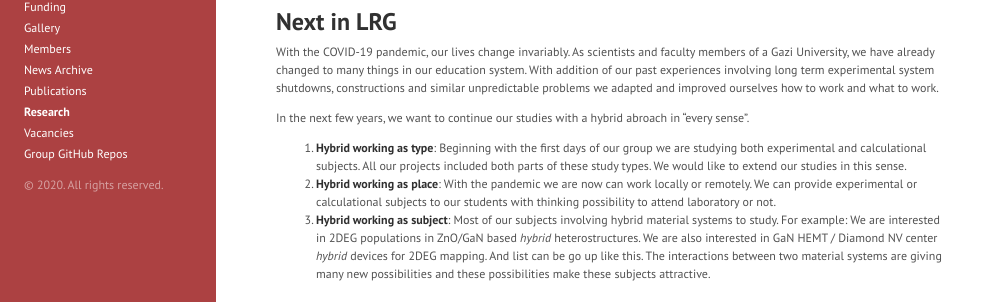
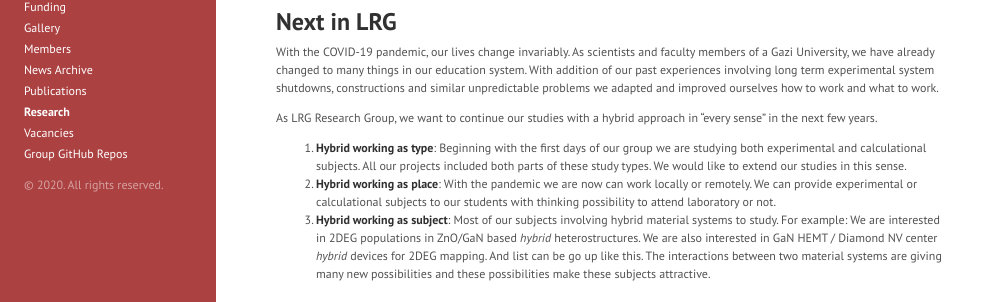
Before and after one commit to lrgresearch/oldwebsite, a Jekyll site: the page built from research.md, in a window 1280 px wide and 900 px high, scrolled down 497 px. Shown: the part 150-452 px from the top of the window, without its empty margins (0-987 px from the left). Built offline with Jekyll 4.4.1, drawn with Linux system fonts in a browser that asks for light colours.

Commit message:
Update research.md

```diff
--- a/research.md
+++ b/research.md
@@ -32,7 +32,7 @@ title: Research
 # Next in LRG
 With the COVID-19 pandemic, our lives change invariably. As scientists and faculty members of a Gazi University, we have already changed to many things in our education system. With addition of our past experiences involving long term experimental system shutdowns, constructions and similar unpredictable problems we adapted and improved ourselves how to work and what to work.
 
-In the next few years, we want to continue our studies with a hybrid abroach in "every sense".
+As LRG Research Group, we want to continue our studies with a hybrid approach in "every sense" in the next few years.
 
 1. **Hybrid working as type**: Beginning with the first days of our group we are studying both experimental and calculational subjects. All our projects included both parts of these study types. We would like to extend our studies in this sense.
 2. **Hybrid working as place**: With the pandemic we are now can work locally or remotely. We can provide experimental or calculational subjects to our students with thinking possibility to attend laboratory or not.
```
